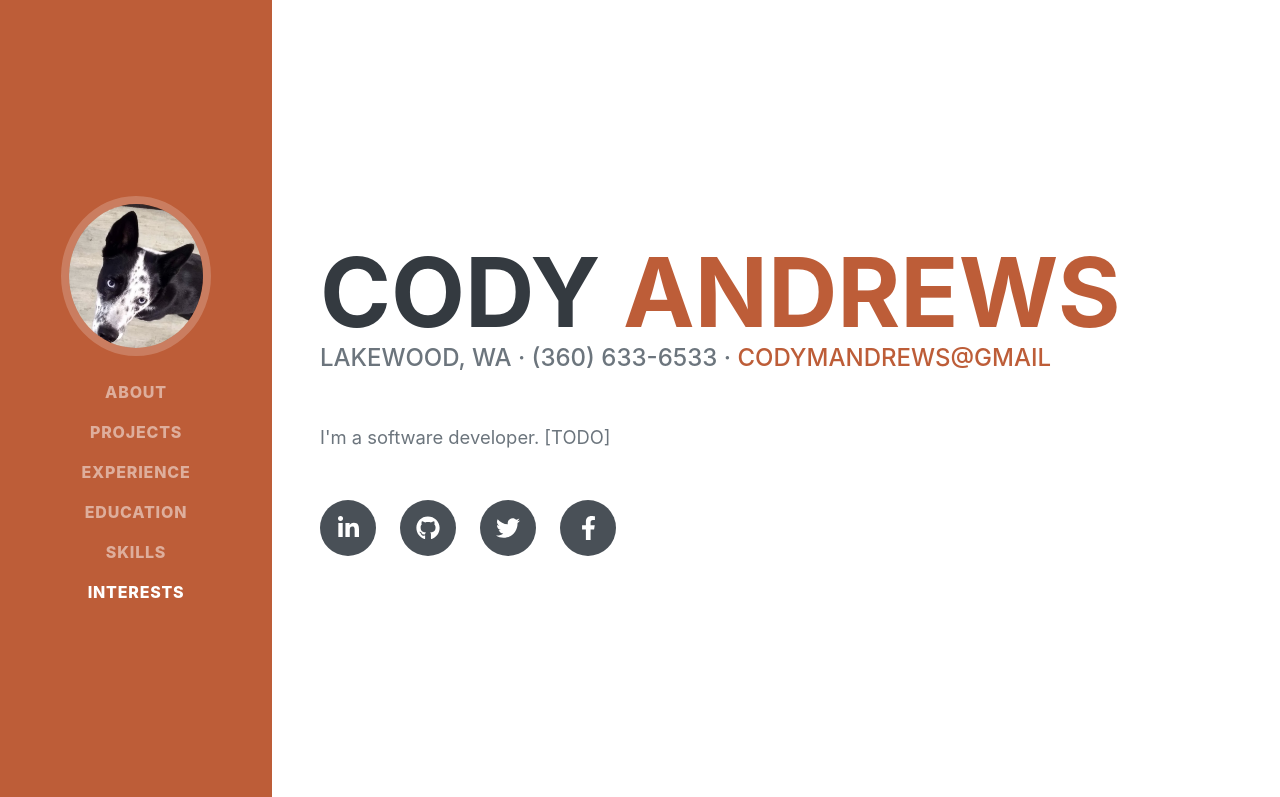
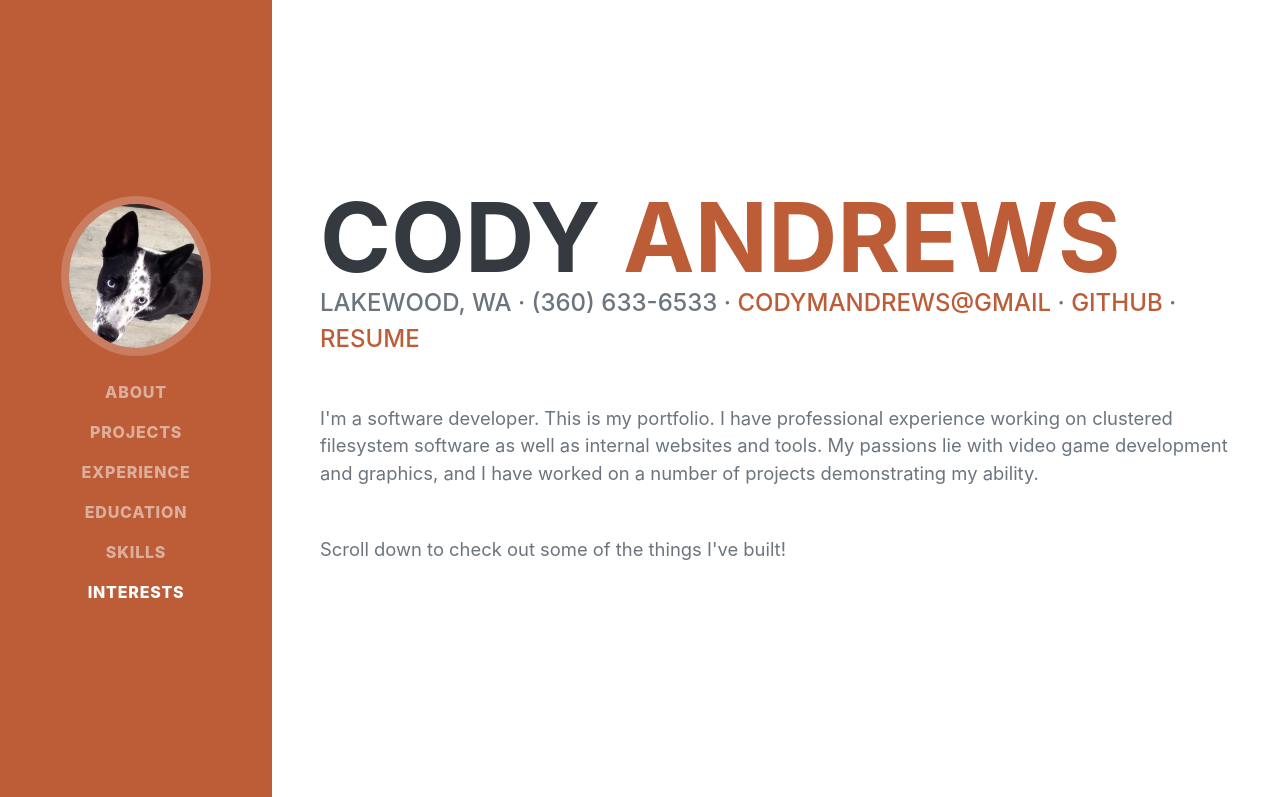
Before and after one commit to codand/codand.github.io, a plain HTML site: page index.html in a window 1280 px wide. Shown: the top 797 px of the page. Drawn offline with nearby package versions, Linux system fonts and the light colour scheme; a web font is replaced by a local one.

Commit message:
Update intro, attach resume

```diff
--- a/index.html
+++ b/index.html
@@ -38,11 +38,14 @@
             <section class="resume-section" id="about">
                 <div class="resume-section-content">
                     <h1 class="mb-0">Cody <span class="text-primary">Andrews</span></h1>
-                    <div class="subheading mb-5">Lakewood, WA · (360) 633-6533 · <a href="mailto:codymandrews@gmail.com">codymandrews@gmail</a></div>
-                    <p class="lead mb-5">I'm a software developer. [TODO]</p>
-                    <div class="social-icons">
-                        <a class="social-icon" href="#"><i class="fab fa-linkedin-in"></i></a><a class="social-icon" href="#"><i class="fab fa-github"></i></a><a class="social-icon" href="#"><i class="fab fa-twitter"></i></a><a class="social-icon" href="#"><i class="fab fa-facebook-f"></i></a>
-                    </div>
+                    <div class="subheading mb-5">Lakewood, WA · (360) 633-6533 · <a href="mailto:codymandrews@gmail.com">codymandrews@gmail</a> · <a href="https://github.com/codand">github</a> · <a href="assets/doc/CodyAndrews_Resume.pdf">resume</a></div>
+                    <p class="lead mb-5">
+                        I'm a software developer. This is my portfolio. I have professional experience working on clustered filesystem software as well as internal websites and tools.
+                        My passions lie with video game development and graphics, and I have worked on a number of projects demonstrating my ability.
+                    </p>
+                    <p class="lead mb-5">
+                        Scroll down to check out some of the things I've built!
+                    </p>
                 </div>
             </section>
             <hr class="m-0" />
@@ -270,6 +273,7 @@
                         <li>PostgreSQL</li>
                         <li>SQLite</li>
                         <li>Apache Solr</li>
+                        <li>TravisCI</li>
                         <li>Photoshop</li>
                     </ul>
                     <div class="subheading mb-3">3D Modelling</div>
```
Also changed, not shown: 1 other file.
